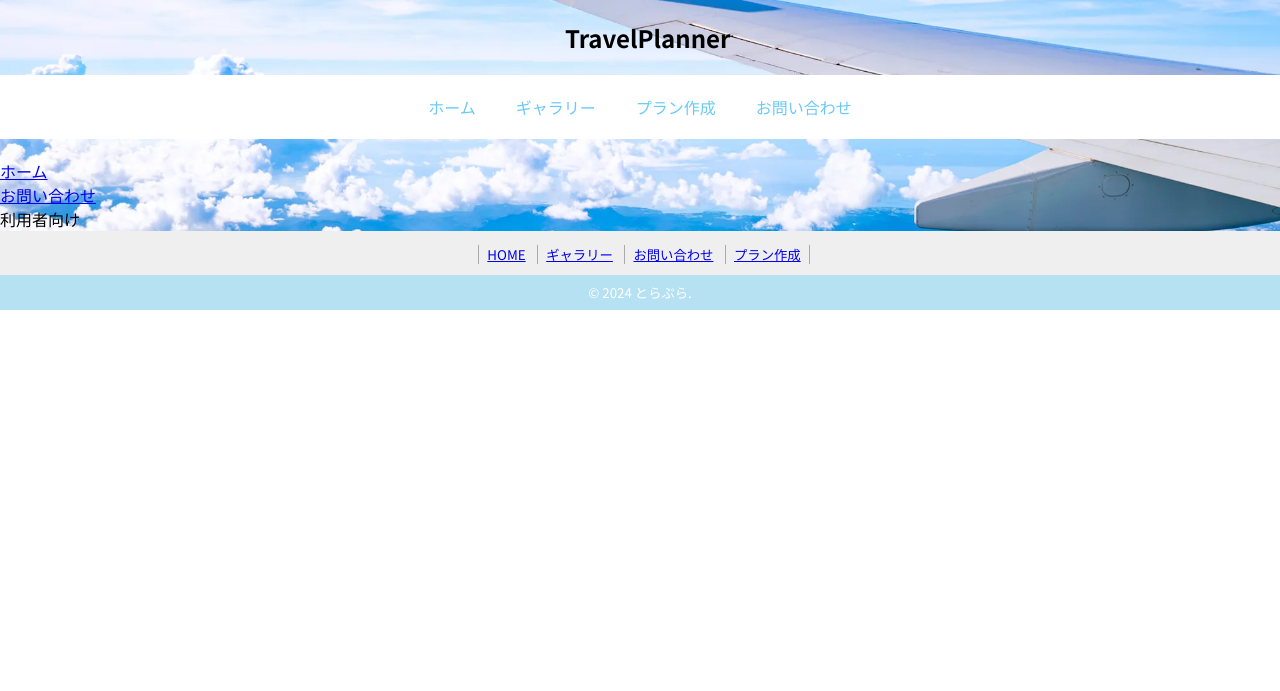
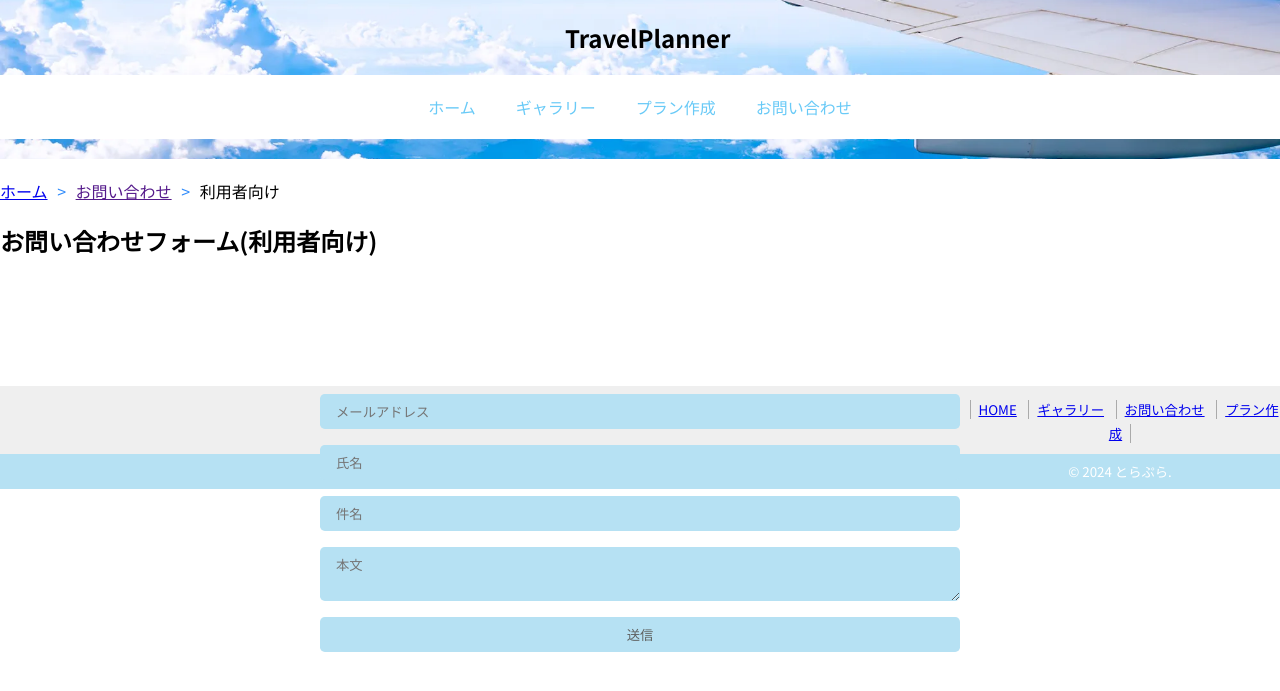
Before and after one commit to hornetalpha/torapura, a Django app: template torapuraapp/templates/contact_user.html in a window 1280 px wide. Shown: the top 691 px of the page. Run offline with Django 4.2, Linux system fonts and the light colour scheme; the template is opened without the code that fills it, so the values that code supplies are empty.

Commit message:
Update contact_user.html

```diff
--- a/torapuraapp/templates/contact_user.html
+++ b/torapuraapp/templates/contact_user.html
@@ -30,17 +30,30 @@
         </li>
       </ul>
     </nav>
+  </div>
+
+  <nav>
+    <ol class="breadcrumb">
+      <li><a href="index.html">ホーム</a></li>
+      <li><a href="">お問い合わせ</a></li>
+      <li>利用者向け</li>
+    </ol>
+  </nav>
+
+  <main>
+    <h2>お問い合わせフォーム(利用者向け)</h2>
+
+    <form action="">
+      <input type="email" placeholder="メールアドレス" name="email" required>
+      <input type="text" placeholder="氏名" name="user_name" required>
+      <input type="text" placeholder="件名" name="title" required>
+      <textarea placeholder="本文" name="message" required></textarea>
+      <input type="submit" value="送信">
+    </form>
 
 
+  </main>
 
-    <div id="breadcrumb">
-      <ol>
-         <li><a href="index.html">ホーム</a></li>
-         <li><a href="contact.html">お問い合わせ</a></li>
-         <li>利用者向け</li>
-      </ol>
-    </div>
-  </header>
 
 
   <!--フッター-->
```
